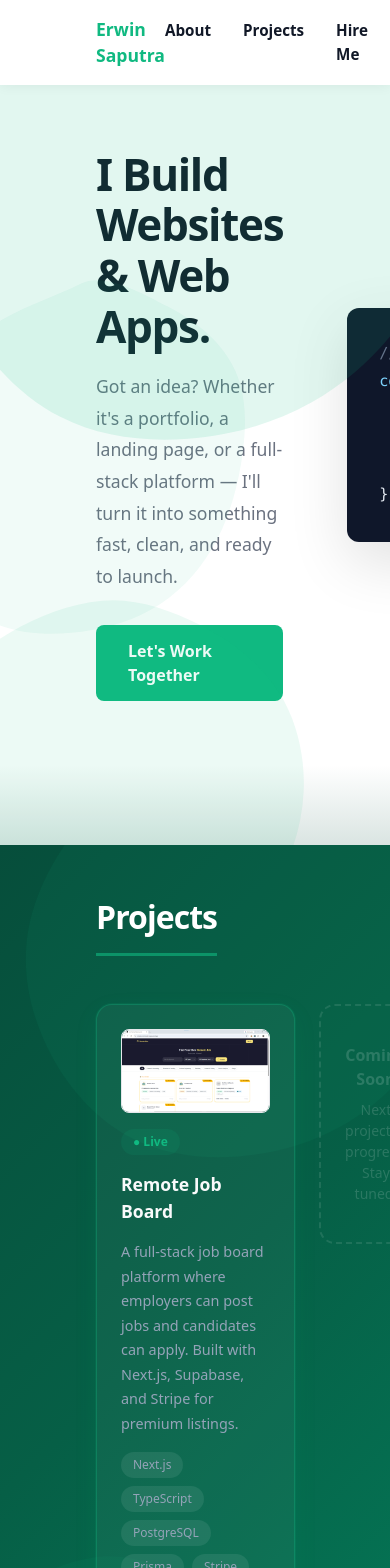
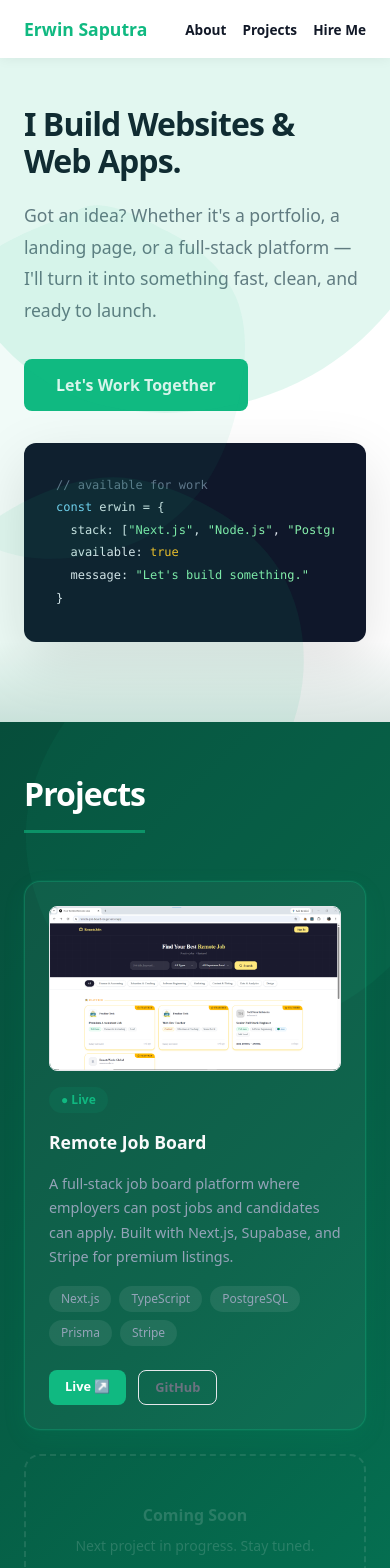
Before and after one commit to ErwinSputra/portofolio, a Next.js app: page / in a window 390 px wide. Shown: the top 1568 px of the page. Built offline with nearby package versions, Linux system fonts and the light colour scheme.

Commit message:
add mobile responsiveness

```diff
--- a/src/components/About.module.css
+++ b/src/components/About.module.css
@@ -229,3 +229,37 @@
   align-items: center;
   gap: 0.4rem;
 }
+
+@media (max-width: 768px) {
+  .section {
+    flex-direction: column;
+    padding: 3rem 1.5rem;
+    gap: 2rem;
+  }
+  .right {
+    width: 100%;
+  }
+  .image {
+    width: 100%;
+    height: auto;
+  }
+  .heading {
+    font-size: 2rem;
+  }
+  .values {
+    flex-wrap: wrap;
+  }
+  .contact {
+    padding: 3rem 1.5rem;
+  }
+  .contactCards {
+    flex-direction: column;
+  }
+  .contactHeading {
+    font-size: 1.75rem;
+  }
+  .contactLinks {
+    flex-direction: column;
+    align-items: center;
+  }
+}
--- a/src/components/Hero.module.css
+++ b/src/components/Hero.module.css
@@ -129,3 +129,24 @@
 .comment {
   color: #64748b;
 }
+
+@media (max-width: 768px) {
+  .section {
+    flex-direction: column;
+    padding: 3rem 1.5rem 0 1.5rem;
+    gap: 2rem;
+  }
+  .heading {
+    font-size: 2rem;
+  }
+  .right {
+    width: 100%;
+  }
+  .codeBlock {
+    width: 100%;
+  }
+  .codeBlock pre {
+    font-size: 0.75rem;
+    overflow-x: auto;
+  }
+}
--- a/src/components/Navbar.module.css
+++ b/src/components/Navbar.module.css
@@ -36,3 +36,15 @@
 .link:hover {
   color: var(--accent);
 }
+
+@media (max-width: 768px) {
+  .nav {
+    padding: 1rem 1.5rem;
+  }
+  .links {
+    gap: 1rem;
+  }
+  .link {
+    font-size: 0.85rem;
+  }
+}
--- a/src/components/Projects.module.css
+++ b/src/components/Projects.module.css
@@ -197,3 +197,15 @@
   bottom: -150px;
   left: -100px;
 }
+
+@media (max-width: 768px) {
+  .section {
+    padding: 0 1.5rem;
+  }
+  .grid {
+    grid-template-columns: 1fr;
+  }
+  .placeholder {
+    min-height: 150px;
+  }
+}
```
